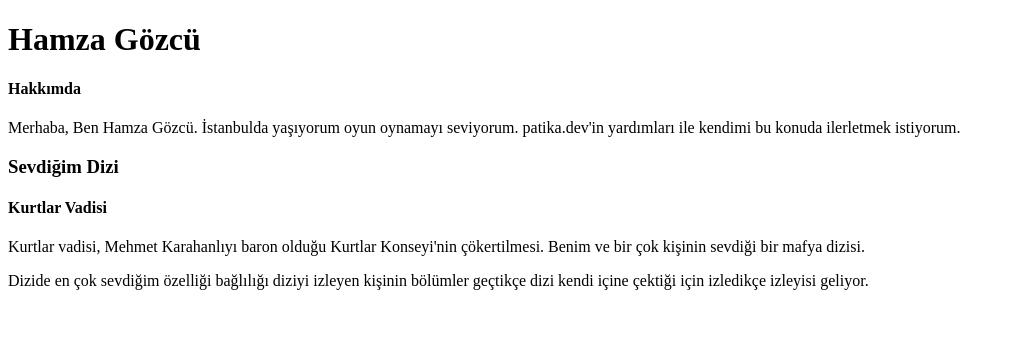
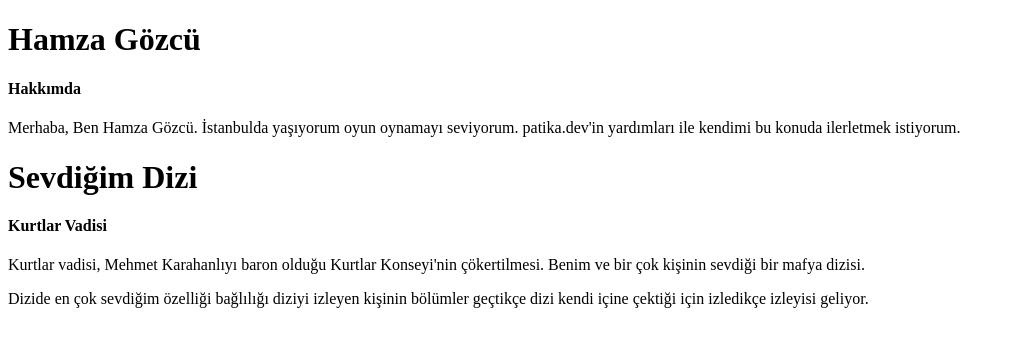
Before and after one commit to hamzaxDD/ilk-html-odev, a plain HTML site: page index.html in a window 1280 px wide. Shown: the whole page, without its empty margins (0-1015 px from the left). Drawn offline with Linux system fonts and the light colour scheme.

Commit message:
Update index.html

```diff
--- a/index.html
+++ b/index.html
@@ -10,7 +10,7 @@
     <h1>Hamza Gözcü</h1>
     <h4>Hakkımda</h4>
     <p> Merhaba, Ben Hamza Gözcü. İstanbulda yaşıyorum oyun oynamayı seviyorum. patika.dev'in yardımları ile kendimi bu konuda ilerletmek istiyorum. </p>
-    <h3>Sevdiğim Dizi</h3>
+    <h1>Sevdiğim Dizi</h1>
     <h4>Kurtlar Vadisi</h4>
     <p>Kurtlar vadisi, Mehmet Karahanlıyı baron olduğu Kurtlar Konseyi'nin çökertilmesi. Benim ve bir çok kişinin sevdiği bir mafya dizisi.</p>
     <p>Dizide en çok sevdiğim özelliği bağlılığı diziyi izleyen kişinin bölümler geçtikçe dizi kendi içine çektiği için izledikçe izleyisi geliyor.</p>
```
